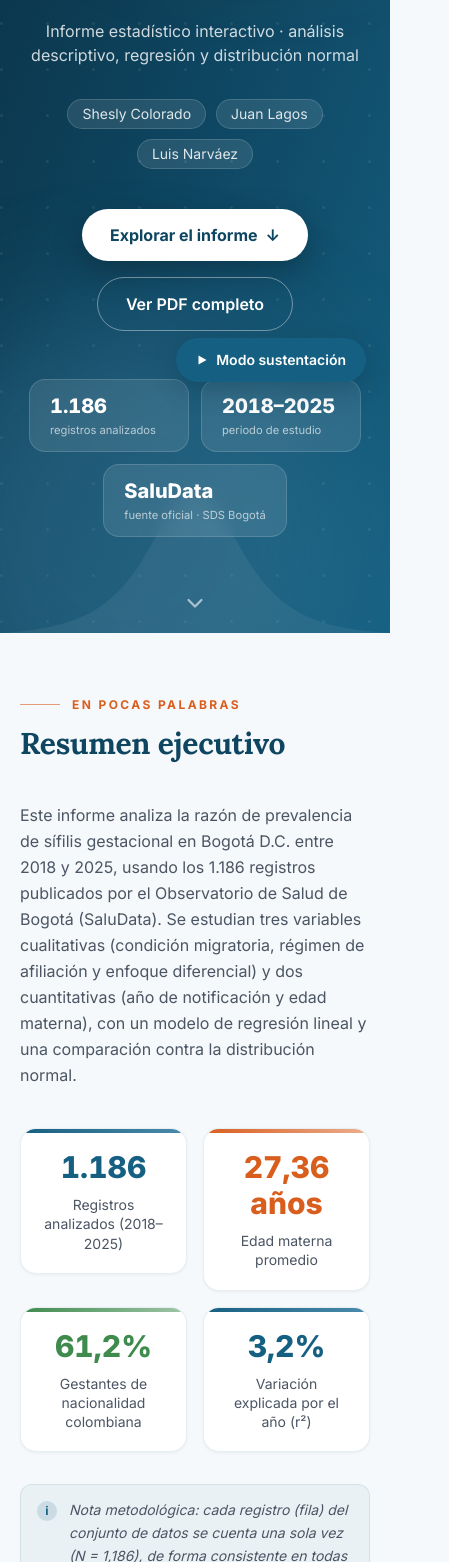
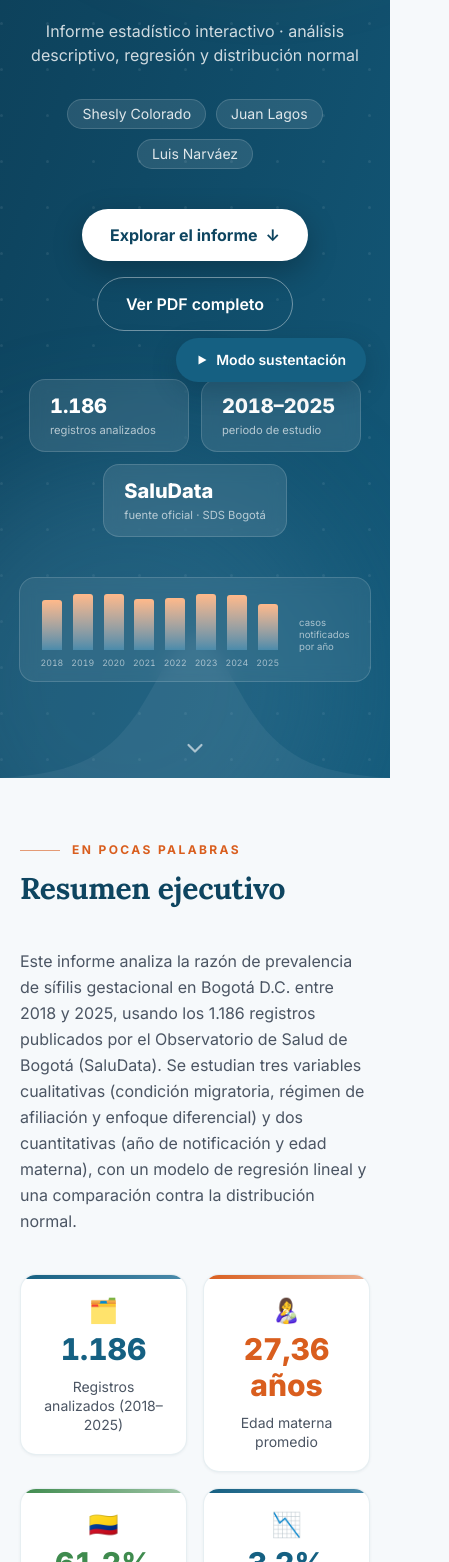
Before and after one commit to lakerstrake/informe_estadistico, a React (Vite) app in the folder web/: page / in a window 390 px wide. Shown: the part 438-2000 px from the top of the page, 449 px wide, since content can reach past the window. Built offline with nearby package versions, Linux system fonts and the light colour scheme.

Commit message:
Mejora visual: hero animado con mini-grafica, iconos, cifras destacadas en conclusiones, mayor contraste en graficas y render perezoso para fluidez

```diff
--- a/web/src/components/charts/EChart.tsx
+++ b/web/src/components/charts/EChart.tsx
@@ -24,7 +24,10 @@ export function EChart({ option, height = 360 }: { option: EChartsOption; height
   }, []);
 
   useEffect(() => {
-    chartRef.current?.setOption(option, { notMerge: true });
+    chartRef.current?.setOption(
+      { animationDuration: 900, animationEasing: 'cubicOut', ...option } as EChartsOption,
+      { notMerge: true }
+    );
   }, [option]);
 
   return <div ref={ref} style={{ height, width: '100%' }} role="img" />;
--- a/web/src/components/charts/options.ts
+++ b/web/src/components/charts/options.ts
@@ -2,10 +2,10 @@ import type { EChartsOption } from 'echarts';
 import * as echarts from 'echarts/core';
 import { COLORS, PALETTE, SERIES_BLUE, SERIES_ORANGE, fmt } from '../../lib/format';
 
-const AXIS_INK = '#5b6b78';
-const GRID_LINE = '#e8eef3';
+const AXIS_INK = '#3d4c59';
+const GRID_LINE = '#e3eaf0';
 
-const baseTextStyle = { fontFamily: 'Inter, sans-serif', color: AXIS_INK, fontSize: 12 };
+const baseTextStyle = { fontFamily: 'Inter, sans-serif', color: AXIS_INK, fontSize: 12.5, fontWeight: 500 as const };
 
 const tooltipStyle = {
   backgroundColor: '#ffffff',
@@ -223,7 +223,7 @@ export function radarOption(indicators: { name: string; max?: number }[], values
       splitArea: { areaStyle: { color: ['#ffffff', '#f3f8fb'] } },
       splitLine: { lineStyle: { color: GRID_LINE } },
       axisLine: { lineStyle: { color: GRID_LINE } },
-      axisName: { color: AXIS_INK, fontSize: 11 },
+      axisName: { color: AXIS_INK, fontSize: 11.5, fontWeight: 600 },
     },
     series: [
       {
--- a/web/src/components/ui/StatCard.tsx
+++ b/web/src/components/ui/StatCard.tsx
@@ -38,6 +38,7 @@ export function StatCard({
   prefix = '',
   label,
   accent = 'azul',
+  icon,
 }: {
   value: number;
   decimals?: number;
@@ -45,11 +46,13 @@ export function StatCard({
   prefix?: string;
   label: string;
   accent?: keyof typeof ACCENTS;
+  icon?: string;
 }) {
   const a = ACCENTS[accent];
   return (
     <div className="relative bg-white rounded-2xl border border-azul/10 shadow-[0_1px_3px_rgba(9,46,65,0.06)] hover:shadow-[0_10px_30px_rgba(9,46,65,0.12)] hover:-translate-y-1 transition-all duration-300 p-5 md:p-6 text-center overflow-hidden">
       <span className={`absolute top-0 inset-x-0 h-1 bg-gradient-to-r ${a.bar}`} aria-hidden />
+      {icon && <div className="text-2xl mb-1" aria-hidden>{icon}</div>}
       <div className={`tnum text-3xl md:text-4xl font-extrabold ${a.text}`}>
         {prefix}
         <CountUp end={value} decimals={decimals} />
--- a/web/src/index.css
+++ b/web/src/index.css
@@ -20,6 +20,15 @@
 
 html {
   scroll-behavior: smooth;
+}
+
+/* Evita cualquier desborde horizontal accidental */
+html, body { overflow-x: clip; }
+
+/* Render perezoso: las secciones fuera de pantalla no se pintan hasta acercarse */
+section[data-section] {
+  content-visibility: auto;
+  contain-intrinsic-size: auto 900px;
 }
 
 body {
@@ -65,6 +74,10 @@ body {
   }
 }
 
+/* Gradiente animado del hero */
+@keyframes heroShift { 0%,100%{background-position:0% 50%} 50%{background-position:100% 50%} }
+.hero-anim { background-size: 180% 180%; animation: heroShift 14s ease-in-out infinite; will-change: background-position; }
+
 /* Presentation mode helpers */
 .sustentacion .presentacion-oculto { display: none !important; }
 .sustentacion .presentacion-grande { font-size: 1.15em; line-height: 1.5; }
--- a/web/src/sections/Hero.tsx
+++ b/web/src/sections/Hero.tsx
@@ -11,7 +11,7 @@ export function Hero() {
   return (
     <section
       id="inicio"
-      className="relative min-h-[100svh] flex items-center justify-center overflow-hidden bg-gradient-to-br from-azul-deep via-azul-dark to-azul text-white px-5 py-24"
+      className="hero-anim relative min-h-[100svh] flex items-center justify-center overflow-hidden bg-gradient-to-br from-azul-deep via-azul-dark to-azul text-white px-5 py-24"
     >
       {/* patrón de puntos */}
       <div className="absolute inset-0 opacity-[0.08]" aria-hidden>
@@ -100,6 +100,24 @@ export function Hero() {
             </div>
           ))}
         </div>
+
+        {/* Mini-gráfica animada: casos por año */}
+        <div className="mt-10 inline-flex items-end gap-2 bg-white/[0.07] backdrop-blur border border-white/15 rounded-2xl px-5 pt-4 pb-3">
+          {stats.anio.tabla.map((r, i) => (
+            <div key={r.anio} className="flex flex-col items-center gap-1.5">
+              <motion.div
+                className="w-5 md:w-7 rounded-t-[3px] bg-gradient-to-t from-[#4a8bab] to-[#ffb98a]"
+                initial={{ height: 0 }}
+                animate={{ height: (r.fi / 158) * 56 }}
+                transition={{ delay: 0.6 + i * 0.08, duration: 0.6, ease: 'easeOut' }}
+              />
+              <span className="text-[0.55rem] md:text-[0.65rem] text-white/55 tnum">{r.anio}</span>
+            </div>
+          ))}
+          <span className="text-[0.6rem] md:text-xs text-white/60 ml-3 mb-4 max-w-24 text-left leading-tight">
+            casos notificados por año
+          </span>
+        </div>
       </motion.div>
 
       <motion.a
--- a/web/src/sections/MarcoTeorico.tsx
+++ b/web/src/sections/MarcoTeorico.tsx
@@ -8,7 +8,7 @@ export function MarcoTeorico() {
         <Accordion
           items={[
             {
-              title: 'Marco teórico',
+              title: '🧬 Marco teórico',
               content: (
                 <div className="space-y-4">
                   <p>
@@ -47,7 +47,7 @@ export function MarcoTeorico() {
               ),
             },
             {
-              title: 'Planteamiento del problema',
+              title: '❗ Planteamiento del problema',
               content: (
                 <p>
                   La sífilis gestacional continúa siendo un problema de salud pública debido a las complicaciones
@@ -61,7 +61,7 @@ export function MarcoTeorico() {
               ),
             },
             {
-              title: 'Objetivos',
+              title: '🎯 Objetivos',
               content: (
                 <div className="space-y-4">
                   <div>
@@ -86,7 +86,7 @@ export function MarcoTeorico() {
               ),
             },
             {
-              title: 'Justificación de las variables',
+              title: '📊 Justificación de las variables',
               content: (
                 <div className="space-y-3">
                   <p><b>Migrante:</b> determinante social asociado a barreras de acceso a los servicios de salud.</p>
--- a/web/src/sections/Metodologia.tsx
+++ b/web/src/sections/Metodologia.tsx
@@ -3,15 +3,15 @@ import { Card } from '../components/ui/Card';
 import { Formula } from '../components/ui/Formula';
 
 const ficha: [string, string][] = [
-  ['Fuente', 'Observatorio de Salud de Bogotá (SaluData)'],
-  ['Entidad responsable', 'Secretaría Distrital de Salud de Bogotá'],
-  ['Indicador', 'Razón de prevalencia de sífilis gestacional en Bogotá D.C.'],
-  ['Cobertura', 'Bogotá D.C.'],
-  ['Periodo analizado', '2018–2025 (2025 preliminar)'],
-  ['Periodicidad', 'Trimestral'],
-  ['Fuente del numerador', 'SIVIGILA'],
-  ['Fuente del denominador', 'DANE y RUAF'],
-  ['Unidad de medida', 'Casos por cada 1,000 nacidos vivos y muertes fetales'],
+  ['📊 Fuente', 'Observatorio de Salud de Bogotá (SaluData)'],
+  ['🏛️ Entidad responsable', 'Secretaría Distrital de Salud de Bogotá'],
+  ['📈 Indicador', 'Razón de prevalencia de sífilis gestacional en Bogotá D.C.'],
+  ['🗺️ Cobertura', 'Bogotá D.C.'],
+  ['📅 Periodo analizado', '2018–2025 (2025 preliminar)'],
+  ['🔁 Periodicidad', 'Trimestral'],
+  ['🧾 Fuente del numerador', 'SIVIGILA'],
+  ['🧮 Fuente del denominador', 'DANE y RUAF'],
+  ['📐 Unidad de medida', 'Casos por cada 1,000 nacidos vivos y muertes fetales'],
 ];
 
 export function Metodologia() {
--- a/web/src/sections/Resumen.tsx
+++ b/web/src/sections/Resumen.tsx
@@ -17,16 +17,16 @@ export function Resumen() {
 
       <div className="grid grid-cols-2 md:grid-cols-4 gap-4 mt-10">
         <Reveal delay={0.05}>
-          <StatCard value={stats.meta.n} label="Registros analizados (2018–2025)" accent="azul" />
+          <StatCard value={stats.meta.n} label="Registros analizados (2018–2025)" accent="azul" icon="🗂️" />
         </Reveal>
         <Reveal delay={0.1}>
-          <StatCard value={stats.edad.stats.media} decimals={2} suffix=" años" label="Edad materna promedio" accent="naranja" />
+          <StatCard value={stats.edad.stats.media} decimals={2} suffix=" años" label="Edad materna promedio" accent="naranja" icon="👩‍🍼" />
         </Reveal>
         <Reveal delay={0.15}>
-          <StatCard value={stats.migrante[0].pct} decimals={1} suffix="%" label="Gestantes de nacionalidad colombiana" accent="verde" />
+          <StatCard value={stats.migrante[0].pct} decimals={1} suffix="%" label="Gestantes de nacionalidad colombiana" accent="verde" icon="🇨🇴" />
         </Reveal>
         <Reveal delay={0.2}>
-          <StatCard value={stats.regresion.r2 * 100} decimals={1} suffix="%" label="Variación explicada por el año (r²)" accent="azul" />
+          <StatCard value={stats.regresion.r2 * 100} decimals={1} suffix="%" label="Variación explicada por el año (r²)" accent="azul" icon="📉" />
         </Reveal>
       </div>
 
```
Also changed, not shown: web/src/sections/Conclusiones.tsx (+17 -5 lines).
